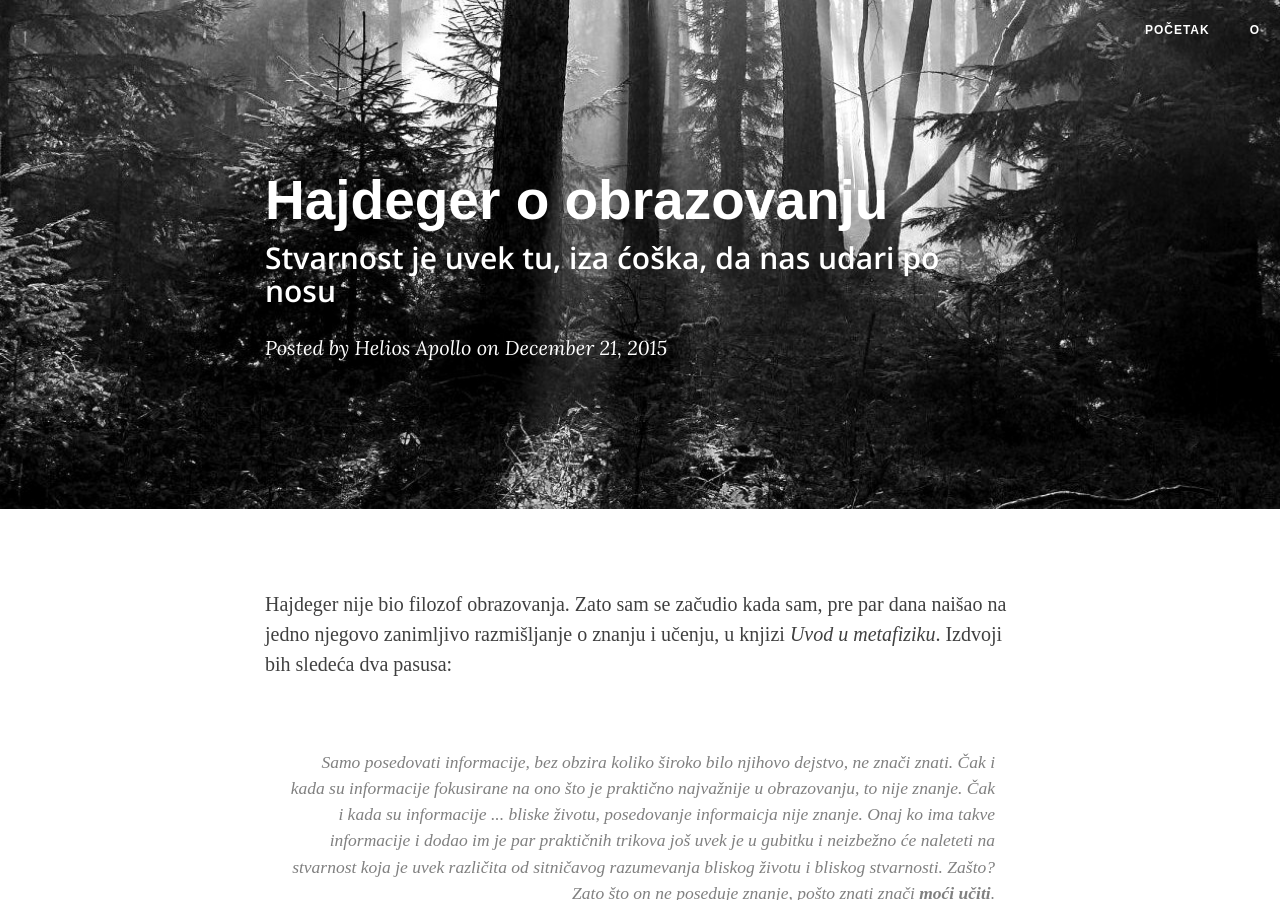
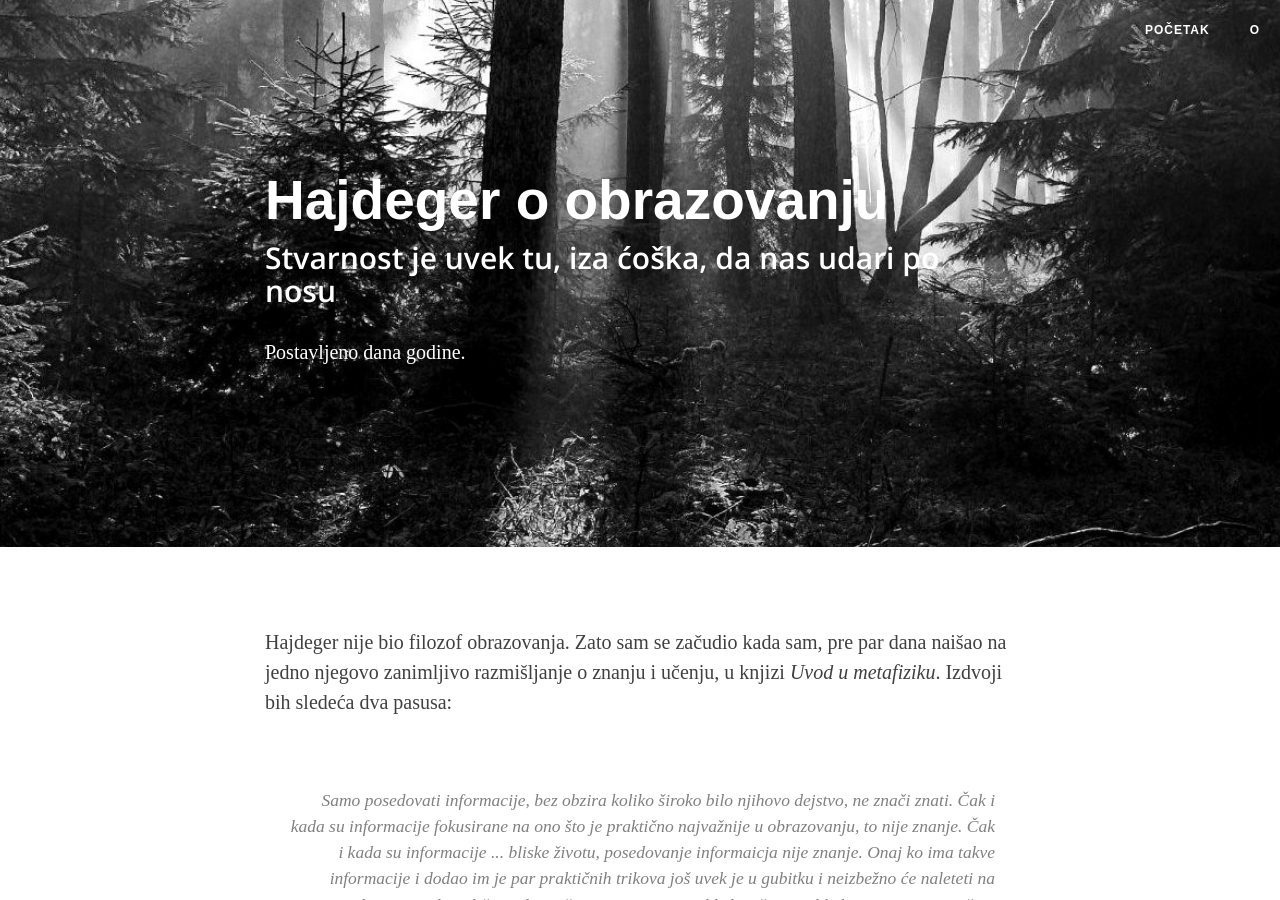
Before and after one commit to helios-apollo/helios-apollo.github.io, a Jekyll site: the page built from _posts/2015-12-21-Hajdeger-o-obrazovanju.markdown, in a window 1280 px wide and 900 px high. Built offline with Jekyll 4.4.1, drawn with Linux system fonts in a browser that asks for light colours; nearby versions of some CDN libraries.

Commit message:
first blog post

```diff
--- a/_layouts/post.html
+++ b/_layouts/post.html
@@ -12,7 +12,7 @@ layout: default
                     {% if page.subtitle %}
                     <h2 class="subheading">{{ page.subtitle }}</h2>
                     {% endif %}
-                    <span class="meta">Posted by {% if page.author %}{{ page.author }}{% else %}{{ site.title }}{% endif %} on {{ page.date | date: "%B %-d, %Y" }}</span>
+                    <p class="post-meta">Postavljeno dana {{ post.date | date: "%d.%m.%Y." }} godine.</p>
                 </div>
             </div>
         </div>
```
